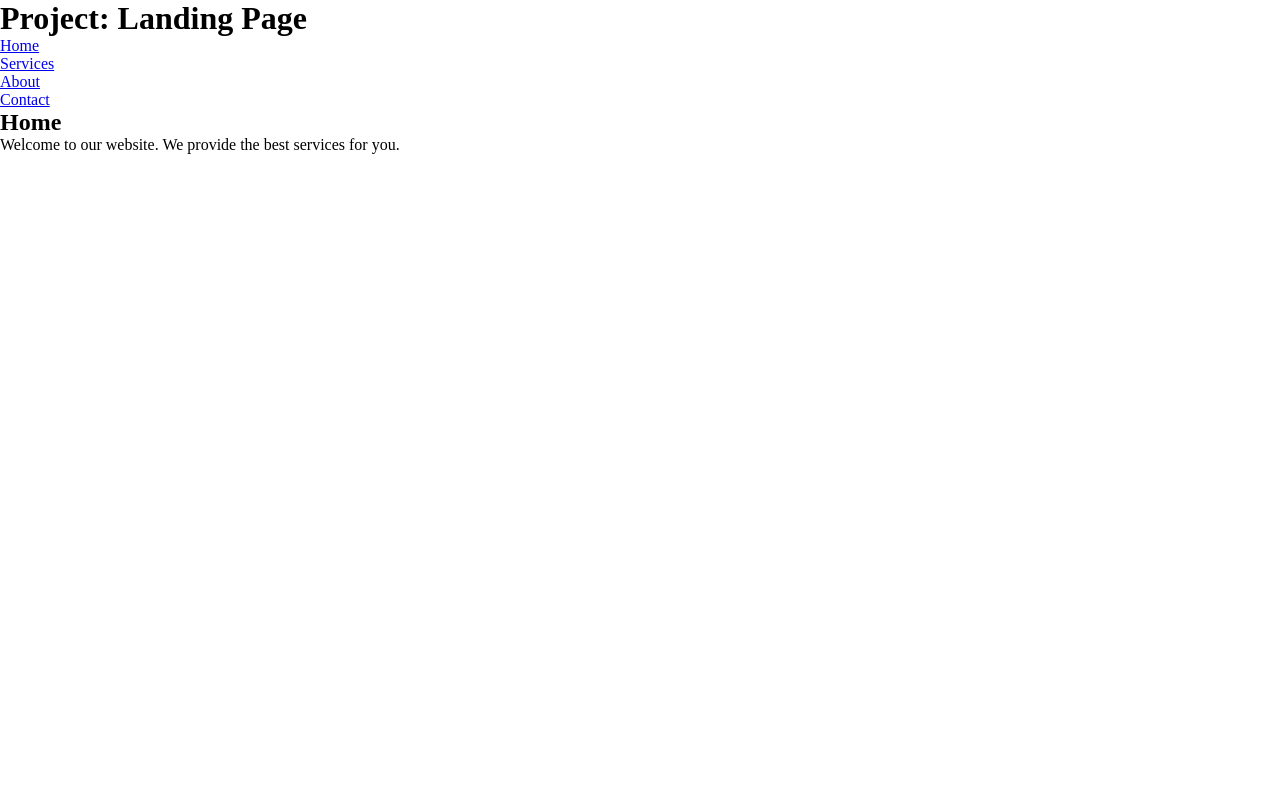
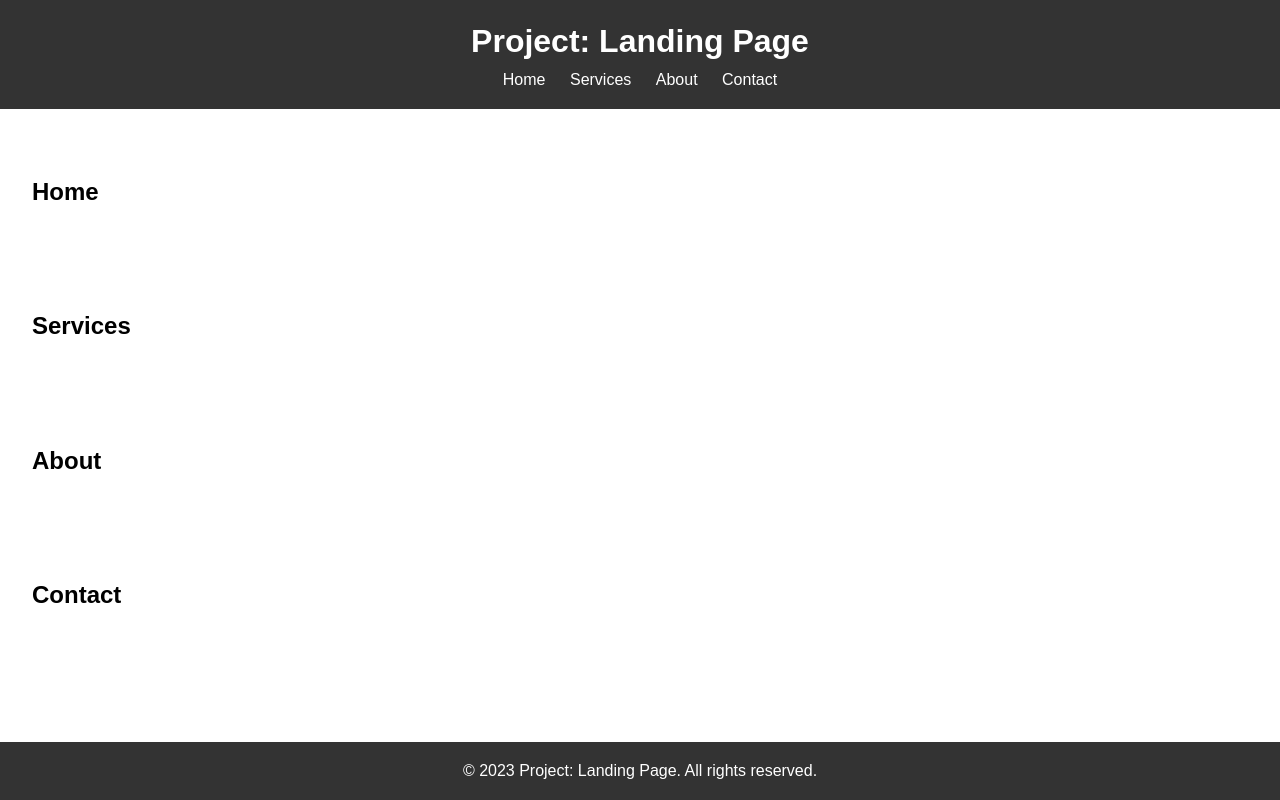
Before and after one commit to lucifron28/odin-landing-page, a plain HTML site: page index.html in a window 1280 px wide. Drawn offline with Linux system fonts and the light colour scheme.

Commit message:
initial design

```diff
--- a/index.html
+++ b/index.html
@@ -16,12 +16,28 @@
                 <li><a href="#about">About</a></li>
                 <li><a href="#contact">Contact</a></li>
             </ul>
+        </nav>
     </header>
     <section id="home">
         <h2>Home</h2>
-        <p>Welcome to our website. We provide the best services for you.</p>
+
     </section>
+    <section id="services">
+        <h2>Services</h2>
 
+
+
+    </section>
+    <section id="about">
+        <h2>About</h2>
+
+    </section>
+    <section id="contact">
+        <h2>Contact</h2>
+    </section>
+    <footer>
+        <p>&copy; 2023 Project: Landing Page. All rights reserved.</p>
+    </footer>
     <script src="script.js"></script>
 </body>
 </html>
--- a/style.css
+++ b/style.css
@@ -3,3 +3,45 @@
     padding: 0;
     box-sizing: border-box;
 }
+
+body {
+    font-family: Arial, sans-serif;
+    line-height: 1.6;
+}
+
+header {
+    background: #333;
+    color: #fff;
+    padding: 1rem 0;
+    text-align: center;
+}
+
+nav ul {
+    list-style: none;
+    padding: 0;
+}
+
+nav ul li {
+    display: inline;
+    margin: 0 10px;
+}
+
+nav ul li a {
+    color: #fff;
+    text-decoration: none;
+}
+
+section {
+    padding: 2rem;
+    margin: 2rem 0;
+}
+
+footer {
+    background: #333;
+    color: #fff;
+    text-align: center;
+    padding: 1rem 0;
+    position: fixed;
+    width: 100%;
+    bottom: 0;
+}
```
